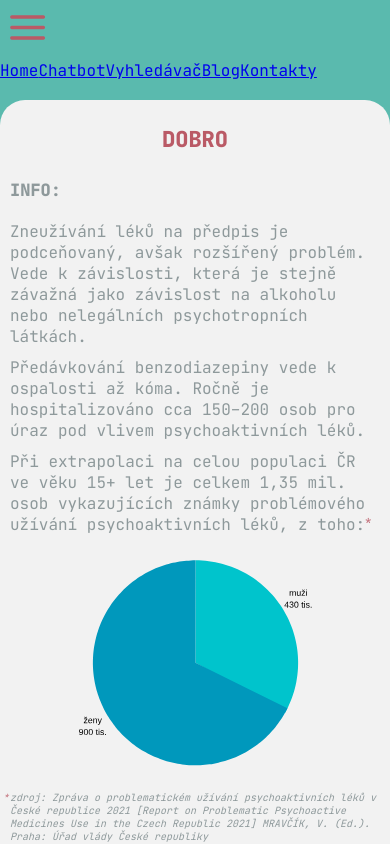
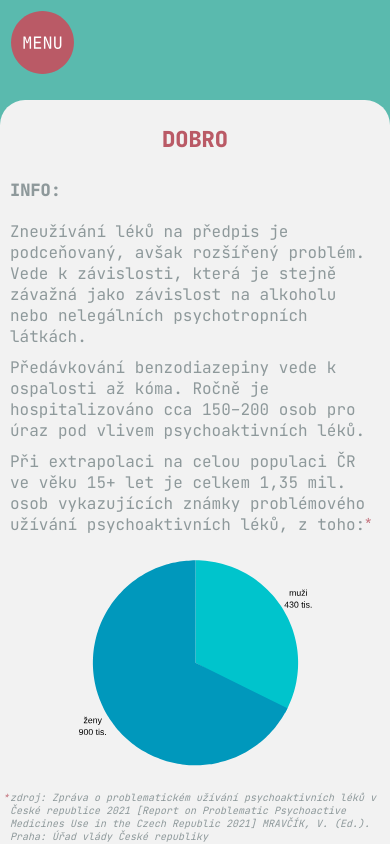
Before and after one commit to armvdd/project-react-girls, a React (Create React App) app: page / in a window 390 px wide. Shown: the top 844 px of the page. Built offline with nearby package versions, Linux system fonts and the light colour scheme.

Commit message:
mobile menu

```diff
--- a/src/components/Header/header.css
+++ b/src/components/Header/header.css
@@ -1,4 +1,4 @@
 .header {
   width: 100%;
-  height: 100px;
+  min-height: 100px;
 }
--- a/src/components/Menu/index.jsx
+++ b/src/components/Menu/index.jsx
@@ -1,10 +1,19 @@
-import React from "react";
+import React, { useState } from "react";
 import { BrowserRouter, Switch, Route, Link } from "react-router-dom";
 import "./menu.css";
 
-import hamburgerMenu from "./ham-menu.svg";
+import mobileMenu from "./MENU.svg";
 
 const Menu = () => {
+  const [open, setOpen] = useState(false);
+  const handleClick = () => {
+    if (open === false) {
+      setOpen(true);
+    } else if (open === true) {
+      setOpen(false);
+    }
+  };
+
   return (
     <>
       <div className="menu">
@@ -25,8 +34,12 @@ const Menu = () => {
         </Link>
       </div>
       <div className="menu-mobile">
-        <img src={hamburgerMenu} className="menu-mobile--img" />
-        <div className="menu-mobile--menu">
+        <img
+          src={mobileMenu}
+          className="menu-mobile--img"
+          onClick={handleClick}
+        />
+        <div className={open ? "menu-mobile--menu" : "menu-mobile--hidden"}>
           <Link to="/home" className="menuLink-mobile menuLink--home-mobile">
             Home
           </Link>
--- a/src/components/Menu/menu.css
+++ b/src/components/Menu/menu.css
@@ -9,12 +9,30 @@
 }
 
 .menu-mobile--img {
-  width: 55px;
+  width: 85px;
   padding: 10px;
+  cursor: pointer;
+}
+
+.menu-mobile--menu {
+  padding-bottom: 50px;
+  text-align: center;
+}
+
+.menuLink-mobile {
+  display: block;
+  text-decoration: none;
+  text-transform: uppercase;
+  color: var(--fontColor);
+  margin-top: 30px;
+}
+
+.menu-mobile--hidden {
+  display: none;
 }
 
 /* PC */
-@media screen and (min-width: 1200px) {
+@media screen and (min-width: 1024px) {
   .menu-mobile {
     display: none;
   }
```
Also changed, not shown: src/components/Menu/MENU.svg (added).
